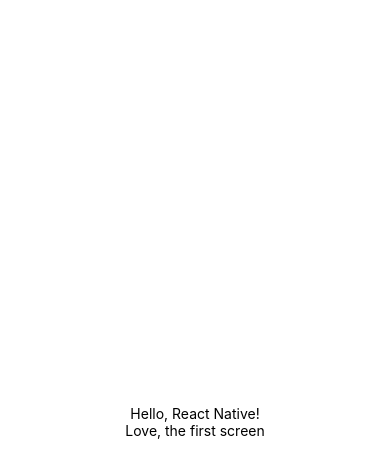
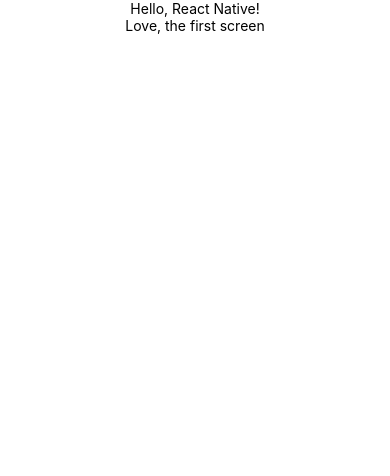
Before and after one commit to srianbury/learn-react-native, a React Native app: screen / in a window 390 px wide. Shown: the top 476 px of the page. Built offline with nearby package versions, Linux system fonts and the light colour scheme.

Commit message:
refactor

```diff
--- a/App.js
+++ b/App.js
@@ -1,5 +1,12 @@
+import { View } from "react-native";
+import { StatusBar } from "expo-status-bar";
 import { FirstScreen } from "./FirstScreen";
 
 export default function App() {
-  return <FirstScreen />;
+  return (
+    <View>
+      <FirstScreen />
+      <StatusBar style="auto" />
+    </View>
+  );
 }
```
